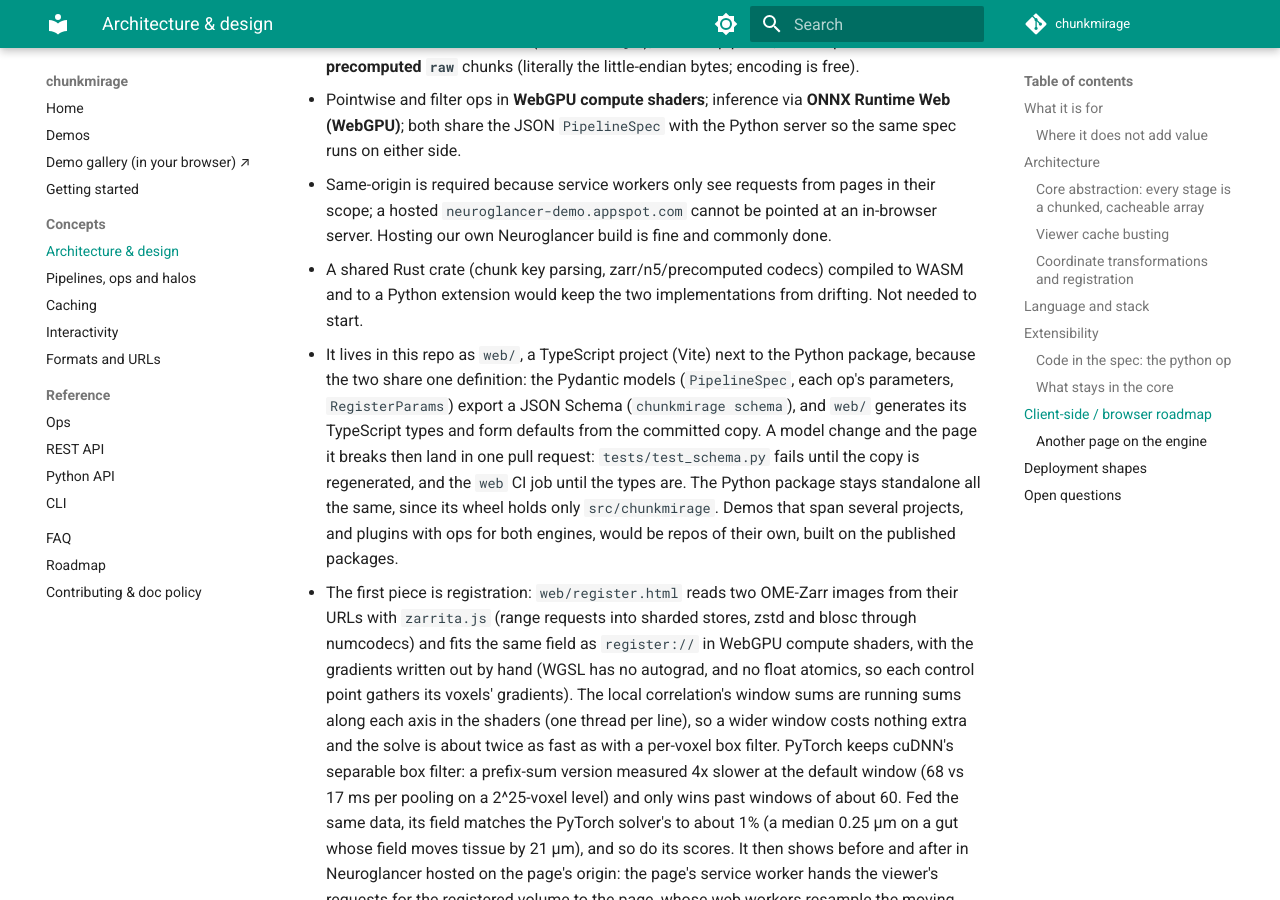
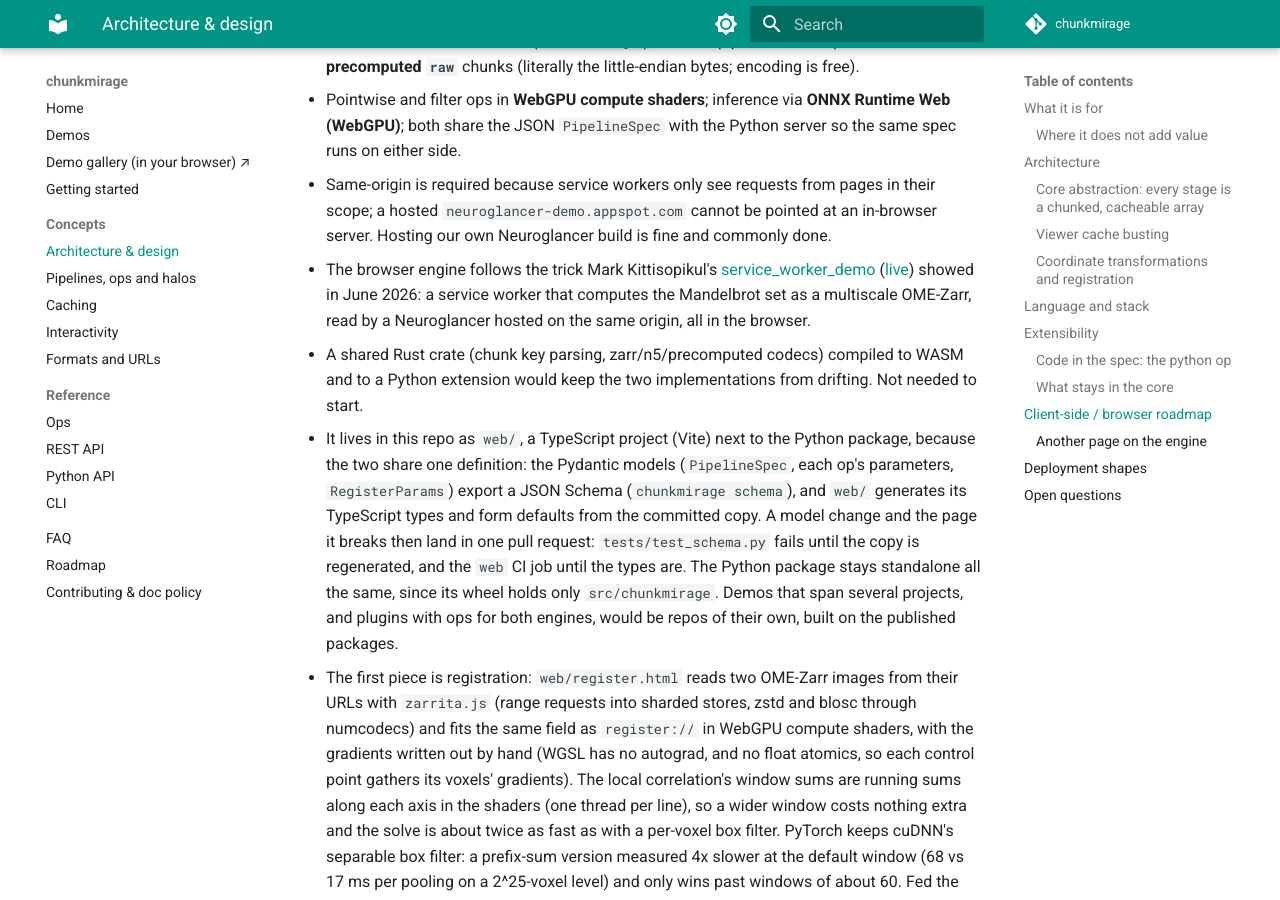
Before and after one commit to JaneliaSciComp/chunkmirage, an MkDocs documentation site: the page built from docs/design.md, in a window 1280 px wide and 900 px high, scrolled down 8507 px. Built offline with MkDocs 1.6.1 and Material for MkDocs 9.7.7, drawn with Linux system fonts in a browser that asks for light colours; comment, search, counter and statistics services are not loaded.

Commit message:
Design: credit Mark Kittisopikul's service_worker_demo, which showed the browser trick first
Claude-Session: https://claude.ai/code/session_015gjoWBA4faR39PZCV5p3Fz

```diff
--- a/docs/design.md
+++ b/docs/design.md
@@ -339,6 +339,11 @@ Fully client-side is feasible and would make a compelling hosted demo:
 * Same-origin is required because service workers only see requests from pages in their
   scope; a hosted `neuroglancer-demo.appspot.com` cannot be pointed at an in-browser
   server. Hosting our own Neuroglancer build is fine and commonly done.
+* The browser engine follows the trick Mark Kittisopikul's
+  [service_worker_demo](https://github.com/mkitti/service_worker_demo)
+  ([live](https://mkitti.github.io/service_worker_demo/)) showed in June 2026: a service
+  worker that computes the Mandelbrot set as a multiscale OME-Zarr, read by a Neuroglancer
+  hosted on the same origin, all in the browser.
 * A shared Rust crate (chunk key parsing, zarr/n5/precomputed codecs) compiled to WASM and
   to a Python extension would keep the two implementations from drifting. Not needed to
   start.
```
